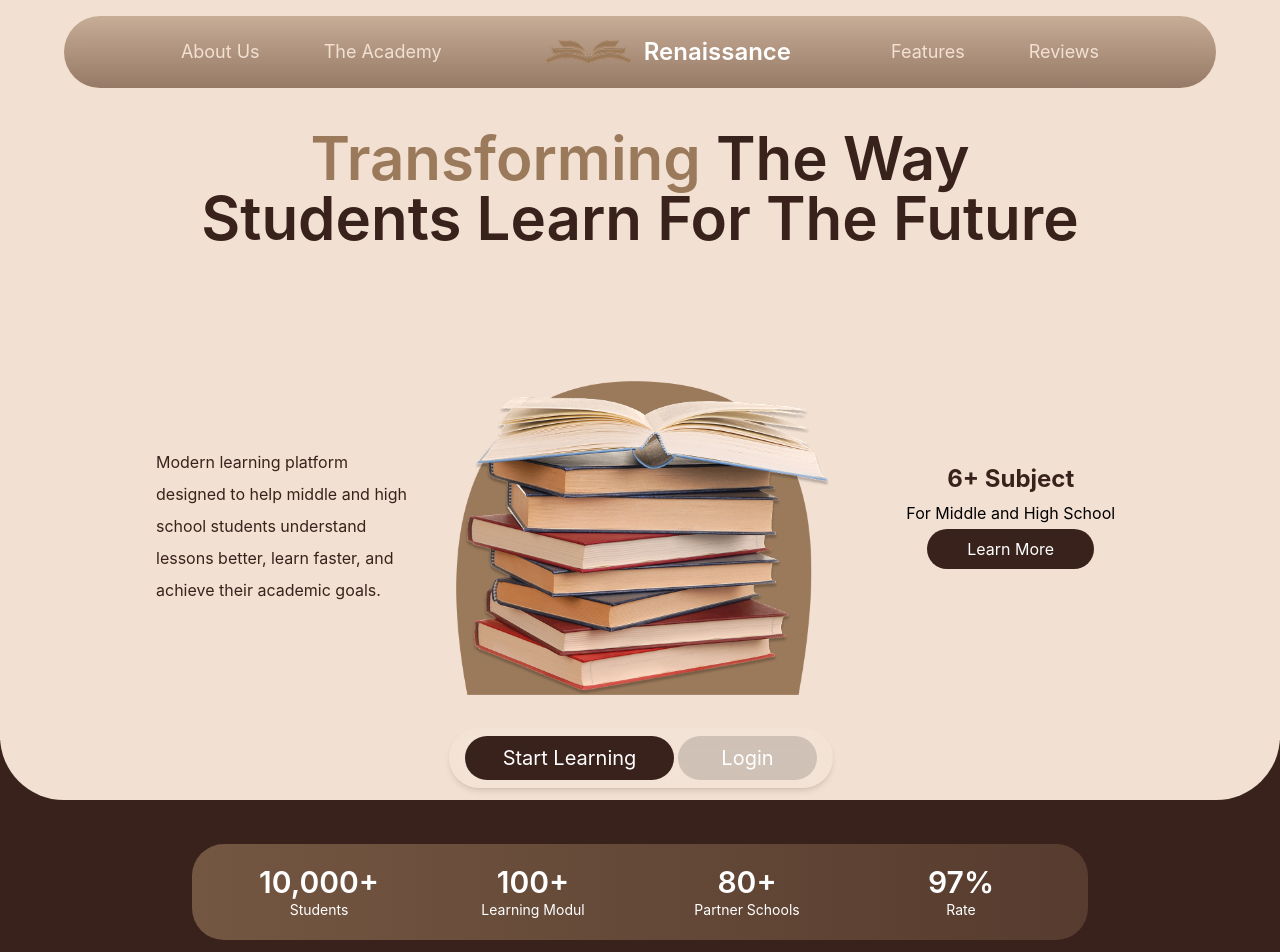
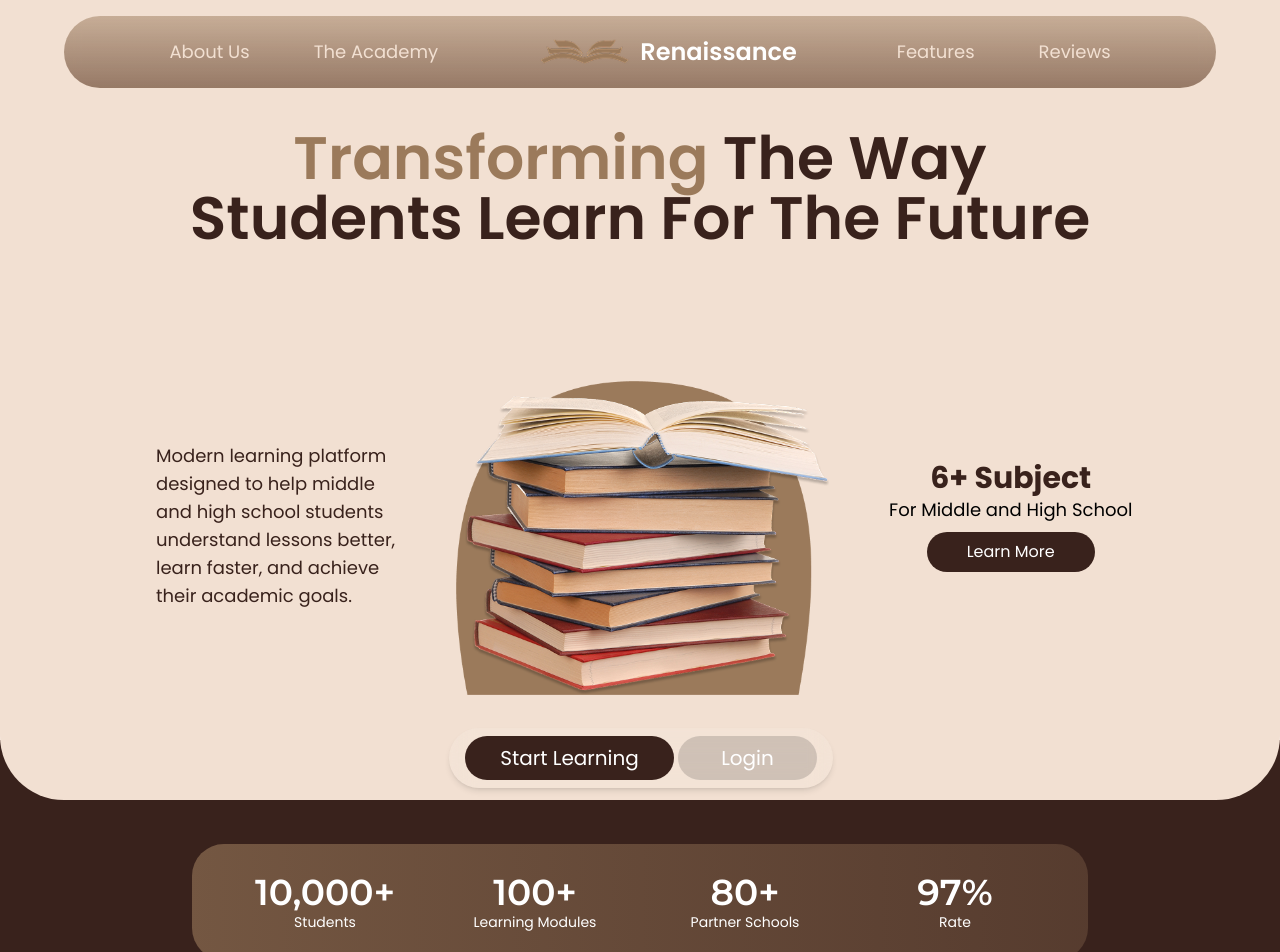
Before and after one commit to Athrsyd/Renaissance, a React (Vite) app in the folder Frontend/: page / in a window 1280 px wide. Shown: the top 952 px of the page. Built offline with nearby package versions, Linux system fonts and the light colour scheme.

Commit message:
modified:   Frontend/src/index.css modified:   Frontend/src/pages/LandingPage.jsx

```diff
--- a/Frontend/src/index.css
+++ b/Frontend/src/index.css
@@ -1,6 +1,6 @@
-@import url('https://fonts.googleapis.com/css2?family=Roboto:ital,wght@0,100..900;1,100..900&display=swap');
-@import url('https://fonts.googleapis.com/css2?family=Montserrat:ital,wght@0,100..900;1,100..900&display=swap');
-@import url('https://fonts.googleapis.com/css2?family=Poppins:ital,wght@0,100;0,200;0,300;0,400;0,500;0,600;0,700;0,800;0,900;1,100;1,200;1,300;1,400;1,500;1,600;1,700;1,800;1,900&display=swap');
+@import url("https://fonts.googleapis.com/css2?family=Roboto:ital,wght@0,100..900;1,100..900&display=swap");
+@import url("https://fonts.googleapis.com/css2?family=Montserrat:ital,wght@0,100..900;1,100..900&display=swap");
+@import url("https://fonts.googleapis.com/css2?family=Poppins:ital,wght@0,100;0,200;0,300;0,400;0,500;0,600;0,700;0,800;0,900;1,100;1,200;1,300;1,400;1,500;1,600;1,700;1,800;1,900&display=swap");
 @import "tailwindcss";
 
 @theme {
@@ -15,11 +15,19 @@
   --font-monstserrat: "Montserrat", sans-serif;
 }
 
-* {
-  box-sizing: border-box;
+@layer utilities {
+  * {
+    box-sizing: border-box;
+  }
+  body {
+    font-family: var(--font-poppins);
+  }
 }
+/* *{ */
 
-@keyframes infinite-slide-right{
+/* } */
+
+@keyframes infinite-slide-right {
   from {
     transform: translateX(0);
   }
@@ -28,7 +36,7 @@
   }
 }
 
-@keyframes infinite-slide-left{
+@keyframes infinite-slide-left {
   from {
     transform: translateX(-50%);
   }
@@ -37,7 +45,7 @@
   }
 }
 
-@keyframes infinite-slide-text{
+@keyframes infinite-slide-text {
   from {
     transform: translateX(0%);
   }
@@ -65,8 +73,6 @@
 .animate-slide-reverse:hover {
   animation-play-state: paused;
 }
-
-
 
 /* :root {
   font-family: system-ui, Avenir, Helvetica, Arial, sans-serif;
--- a/Frontend/src/pages/LandingPage.jsx
+++ b/Frontend/src/pages/LandingPage.jsx
@@ -21,7 +21,7 @@ const LandingPage = () => {
         </div>
         <div className="flex flex-row w-full h-screen justify-between items-center gap-10">
           <div className="w-[30%] pl-7 mb-5 leading-loose">
-            <p className="text-md text-bistre">
+            <p className="text-lg text-bistre">
               Modern learning platform designed to help middle and high school
               students understand lessons better, learn faster, and achieve
               their academic goals.
@@ -45,9 +45,9 @@ const LandingPage = () => {
               className="w-full -mb-4.75 pb-3.75"
             />
           </div>
-          <div className="w-[30%] text-center mb-10 leading-loose">
-            <p className="text-md text-coffee">
-              <span className="text-2xl text-bistre font-bold">6+ Subject</span>
+          <div className=" flex flex-col w-[30%] text-center gap-2 mb-10 leading-loose">
+            <p className="text-lg text-coffee">
+              <span className="text-3xl text-bistre font-bold">6+ Subject</span>
               <br />
               For Middle and High School
             </p>
@@ -62,9 +62,9 @@ const LandingPage = () => {
 
       <section className="relative z-50 -mt-15 w-full flex px-16 flex-col justify-center items-center pb-10 bg-bistre">
         <div className="w-full mt-26 flex flex-col justify-center items-center">
-          <div className="bg-linear-to-r from-[#9B7A5B]/60 to-[#6A4D3B]/60 rounded-4xl max-w-4xl w-full p-5 flex justify-between items-center text-center">
+          <div className="bg-linear-to-r from-[#9B7A5B]/60 to-[#6A4D3B]/60 rounded-4xl max-w-4xl w-full p-7 flex justify-between items-center text-center">
             <div className=" w-full">
-              <h1 className="text-3xl font-semibold text-center text-white">
+              <h1 className="text-4xl font-monstserrat font-semibold text-center text-white">
                 <Counter target={10000} suffix="+" />
               </h1>
               <p className="text-sm font-normal text-center text-white">
@@ -72,15 +72,15 @@ const LandingPage = () => {
               </p>
             </div>
             <div className="w-full">
-              <h1 className="text-3xl font-semibold text-center text-white">
+              <h1 className="text-4xl font-monstserrat font-semibold text-center text-white">
                 <Counter target={100} suffix="+" />
               </h1>
               <p className="text-sm font-normal text-center text-white">
-                Learning Modul
+                Learning Modules
               </p>
             </div>
             <div className="w-full">
-              <h1 className="text-3xl font-semibold text-center text-white">
+              <h1 className="text-4xl font-monstserrat font-semibold text-center text-white">
                 <Counter target={80} suffix="+" />
               </h1>
               <p className="text-sm font-normal text-center text-white">
@@ -88,7 +88,7 @@ const LandingPage = () => {
               </p>
             </div>
             <div className="w-full">
-              <h1 className="text-3xl font-semibold text-center text-white">
+              <h1 className="text-4xl font-monstserrat font-semibold text-center text-white">
                 <Counter target={97} suffix="%" />
               </h1>
               <p className="text-sm font-normal text-center text-white">Rate</p>
@@ -101,7 +101,7 @@ const LandingPage = () => {
             </h1>
             <div className=" bg-[#F2E0D2] w-[75%] rounded-4xl flex flex-col justify-center items-center p-6 mt-5">
               <div className="w-full flex flex-col justify-center items-center">
-                <p className="text-lg font-semibold m-10 text-justify text-[#39221C]">
+                <p className="text-2xl leading-normal px-5 font-semibold m-10 text-justify text-[#39221C]">
                   Renaissance lahir dari gagasan bahwa belajar bukan sekadar
                   proses menghafal, melainkan perjalanan untuk memahami dunia
                   dengan lebih luas. Terinspirasi dari semangat era Renaissance,
```
